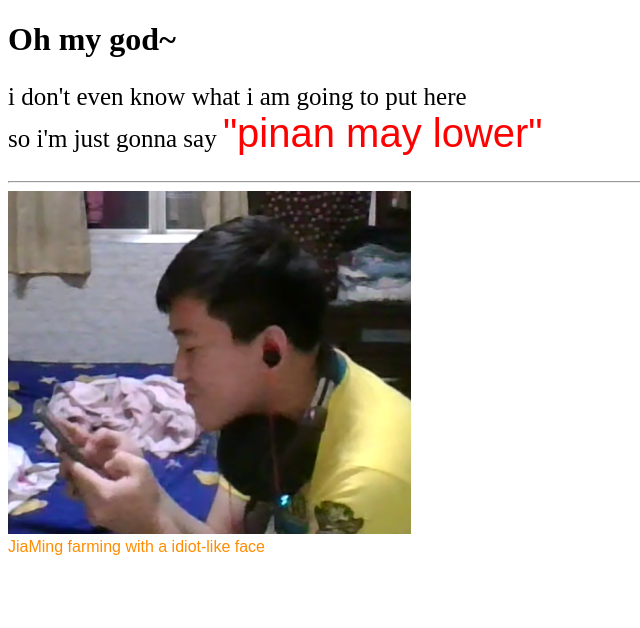
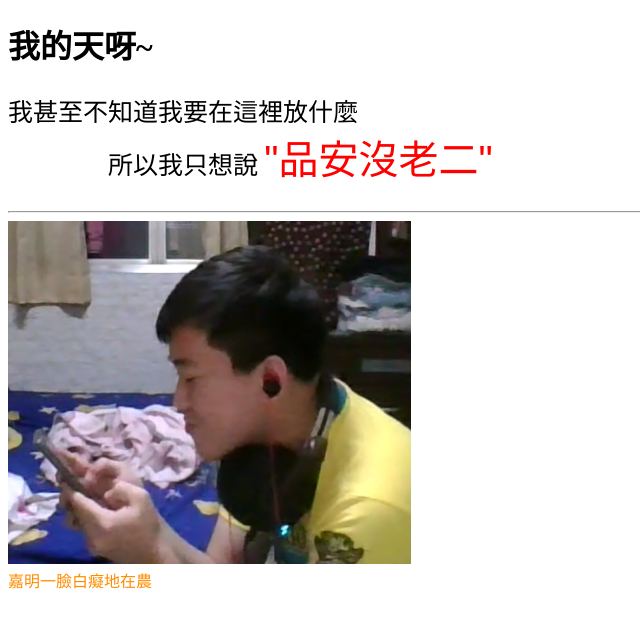
Before and after one commit to Mushi0928/Mushi0928.github.io, a plain HTML site: page index.html in a window 1280 px wide. Shown: the whole page, without its empty margins (0-640 px from the left). Drawn offline with Linux system fonts and the light colour scheme.

Commit message:
1.2 with chinese

```diff
--- a/index.html
+++ b/index.html
@@ -4,18 +4,18 @@
         <title>據說是網站標題的部分</title>
     </head>
     <body>
-        <h1>Oh my god~</h1>
+        <h1>我的天呀~</h1>
         <div>
             <p style = "font-size: 25px">
-                i don't even know what i am going to put here<br />
-                so i'm just gonna say
-                <span style="color : red;font-family: sans-serif;font-size: 40px">"pinan may lower"</span><br />
+                我甚至不知道我要在這裡放什麼<br />
+                所以我只想說
+                <span style="color : red;font-family: sans-serif;font-size: 40px">"品安沒老二"</span><br />
             </p>
         </div>
         <hr /><!-- 分隔線 -->
         <div>
             <img src = "images/jiaming.png"><br />
-            <span style = "font-family:fantasy;color: darkorange;">JiaMing farming with a idiot-like face</span>
+            <span style = "font-family:fantasy;color: darkorange;">嘉明一臉白癡地在農</span>
         </div>
 
     </body>
```
